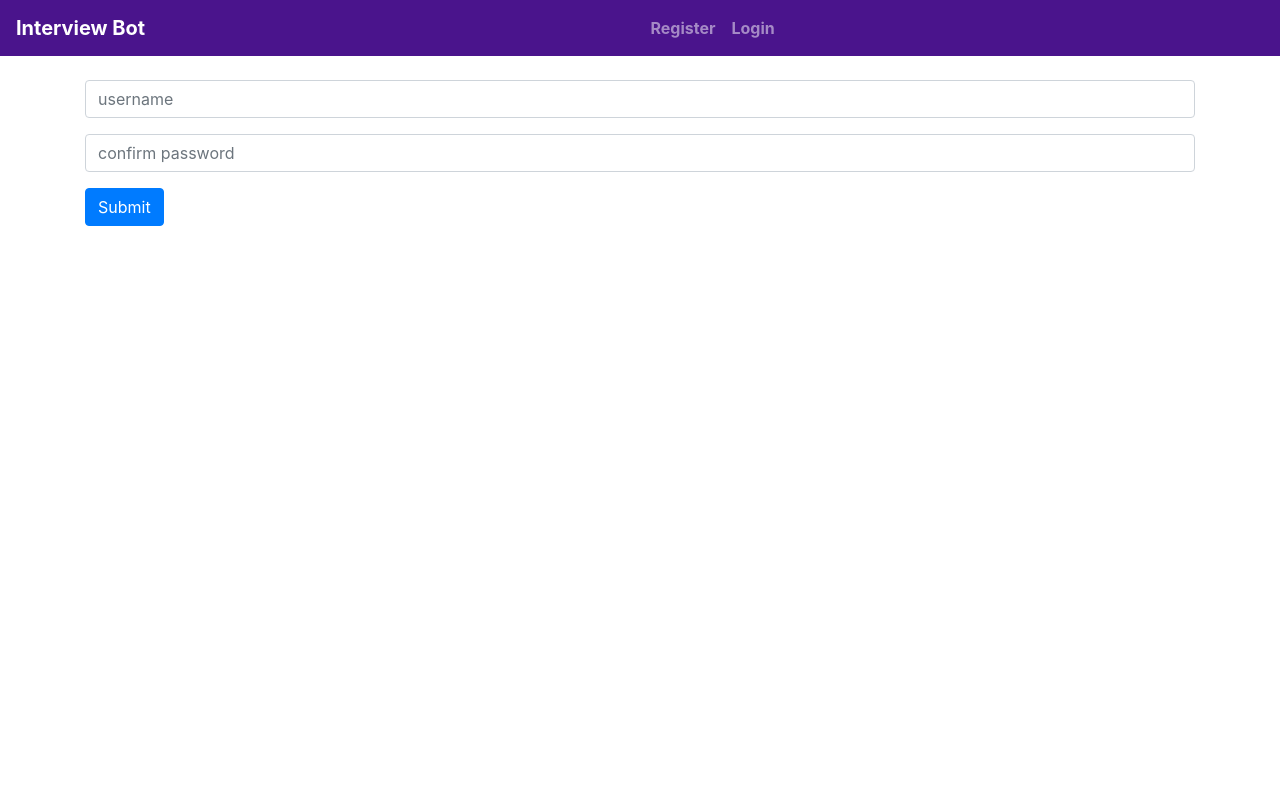
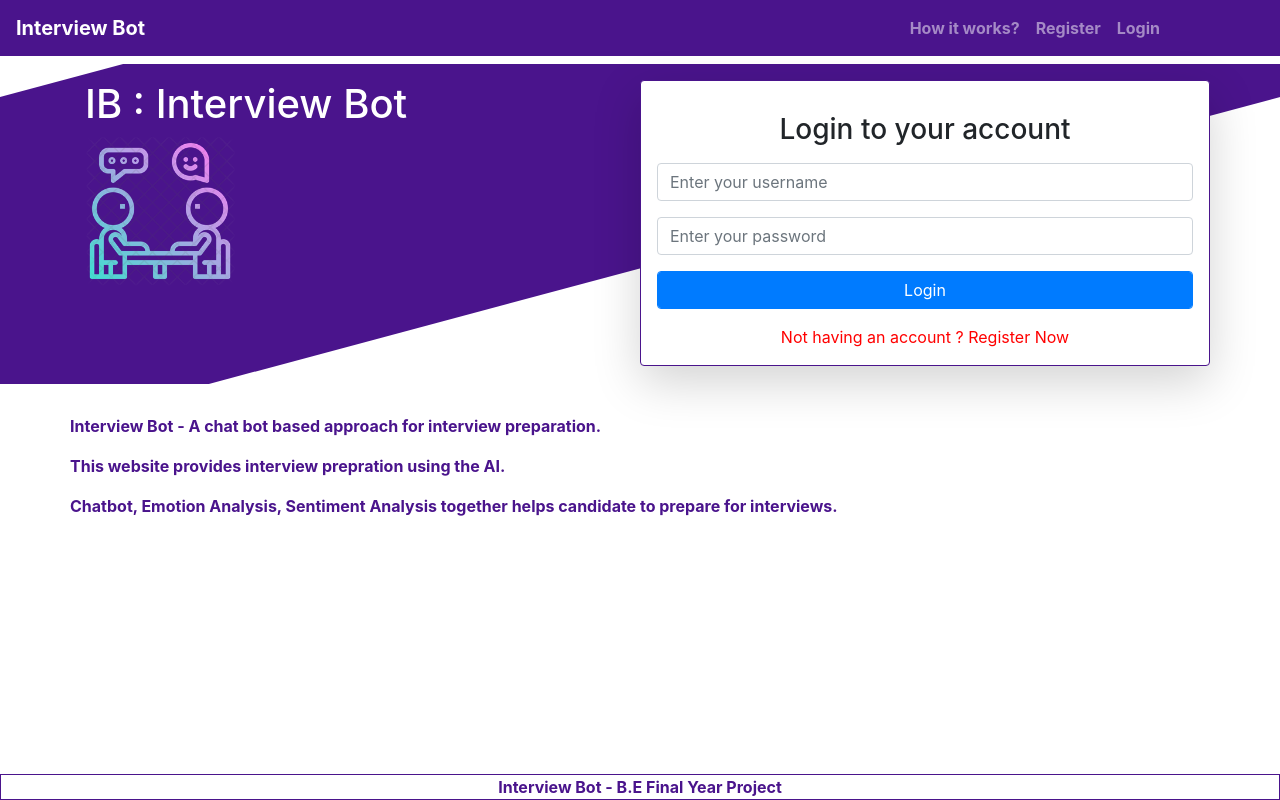
Before and after one commit to jitendrachoudhary9623/interview-bot, a Flask app: page /login in a window 1280 px wide; the page is wider, and only the part inside the window is pictured. Run offline with Flask 2, Linux system fonts and the light colour scheme; parts of the project's set-up code (start-up, migrations or seed data) failed here and were passed over; some libraries are stand-ins or nearby versions.

Commit message:
Added style to login system

```diff
--- a/main.py
+++ b/main.py
@@ -79,14 +79,16 @@ def login():
 def logout():
 	session["log"]=False
 	session.clear()
-	flash("Logged out ,Thank you for using our service","success")
+	#flash("Logged out ,Thank you for using our service","success")
 	return redirect(url_for("login"))
 
 #route for main page
 @app.route("/chatbot")
 def chatbot():
-	load_kern(False)
-	return render_template('chat.html')
+	if 'log' in session:
+		load_kern(False)
+		return render_template('chat.html')
+	return render_template('notallowed.html')
 
 #route for chatbot
 asked=[]
@@ -162,6 +164,14 @@ def pdf_template():
 		response.headers['Content-Type']="application/pdf"
 		response.headers['Content-Disposition']="inline; filename=output.pdf" #change to attachment
 		return response
+
+
+#error handlers
+@app.errorhandler(404)
+def error404(error):
+	return "404",404
+
+
 if __name__ == "__main__":
     app.secret_key="interviewbot"
-    app.run(debug=True,port=9145)
+    app.run(debug=True,port=9147)
--- /dev/null
+++ b/templates/includes/_background_heading.html
@@ -0,0 +1,32 @@
+<style>
+body {
+ height:100vh;
+ margin:0;
+ background:white;
+}
+body:before {
+ content:"";
+ position:absolute;
+ top:8%;
+ bottom:-12px;
+ left:-37%;
+height:40%;
+ width:100%;
+ background:#4a148c;
+ transform:skew(-75deg);
+}
+.tri{
+background-color: white;
+height:150%;
+padding:15%;
+border:solid 1px #4a148c;
+border-radius:30px;
+}
+
+.imp{
+color:#4a148c;
+}
+</style>
+
+<span style="color:white" class="font-weight-bold"><h1>IB : Interview Bot</h1></span>
+<img src="{{ url_for('static',filename='images/icon.png') }}" style="height:150px;width:150px;"></img>
--- /dev/null
+++ b/templates/includes/_intro_message.html
@@ -0,0 +1,6 @@
+<div class=" imp font-weight-bold">
+<p>Interview Bot - A chat bot based approach for interview preparation.</p>
+<p>This website provides interview prepration using the AI.</p>
+<p>Chatbot, Emotion Analysis, Sentiment Analysis together helps candidate to prepare for interviews.</p>
+
+</div>
--- a/templates/layout.html
+++ b/templates/layout.html
@@ -7,8 +7,10 @@
 <script src="{{ url_for('static', filename='js/bootstrap4.min.js') }}"></script>
 <link href="{{ url_for('static',filename ='styles/bootstrap4.min.css') }}" rel="stylesheet">
 <style>
-body{
-
+.fixed-bottom{
+border:solid 1px #4a148c;
+color:#4a148c;
+font-style:bold;
 }
 </style>
 <title></title>
@@ -21,14 +23,17 @@ body{
   </button>
 
   <div class="collapse navbar-collapse" id="navbarSupportedContent">
-    <ul class="nav navbar-nav ml-auto">
+    <ul class="nav navbar-nav ml-auto ">
 	{% if session.log %}
       <li class="nav-item active">
-        <a class="nav-link" href="/">Home <span class="sr-only">(current)</span></a>
+        <a class="nav-link" href="/home">Home <span class="sr-only">(current)</span></a>
       </li>
 	{% endif %}
     </ul>
-    <ul class="nav navbar-nav mr-auto">
+    <ul class="nav navbar-nav justify-content-end">
+      <li class="nav-item">
+        <a class="nav-link" href="/ppt"><b>How it works?</b></a>
+      </li>
 	{% if not session.log %}
 
       <li class="nav-item">
@@ -49,6 +54,19 @@ body{
       </li>
 
 	{% endif %}
+ 	<li class="nav-item p-2">
+        <a class="nav-link" href=""></a>
+      	</li>
+ 	<li class="nav-item">
+        <a class="nav-link" href=""></a>
+      	</li>
+ 	<li class="nav-item">
+        <a class="nav-link" href=""></a>
+      	</li> 	<li class="nav-item">
+        <a class="nav-link" href=""></a>
+      	</li> 	<li class="nav-item">
+        <a class="nav-link" href=""></a>
+      	</li>
     </ul>
 
   </div>
@@ -57,5 +75,9 @@ body{
 {% include  "includes/_message.html" %}
 {% block body%}
 {% endblock %}
+
+<footer  class="fixed-bottom font-weight-bold text-center">
+Interview Bot - B.E Final Year Project
+</footer>
 </body>
 </html>
--- a/templates/login.html
+++ b/templates/login.html
@@ -1,14 +1,37 @@
 {% extends "layout.html"%}
 {% block body %}
+
 <div class="container">
+<div class="row">
+
+<div class="col-md-6">
+{% include  "includes/_background_heading.html" %}
+</div>
+
+<div class="col-md-6 tri shadow-lg p-3 mb-5 bg-white rounded">
+<div class="font-weight-bold text-center">
+<p class="imp"><h3>Login to your account</h3></p>
+</div>
 <form action="" method="POST">
 <div class="form-group">
-<input type="text" name="username" class="form-control" placeholder="username" required/>
+<input type="text" name="username" class="form-control" placeholder="Enter your username" required/>
 </div>
 <div class="form-group">
-<input type="password" name="password" class="form-control" placeholder="confirm password" required/>
+<input type="password" name="password" class="form-control" placeholder="Enter your password" required/>
 </div>
-<button class="btn btn-primary" type="submit">Submit</button>
+<button class="btn btn-primary form-group form-control" type="submit">Login</button>
+
+<center><a href="/register" class="text-center" style="color:red">Not having an account ? Register Now</a></center>
 </form>
 </div>
+
+</div>
+<div class="row">
+{% include  "includes/_intro_message.html" %}
+<div class="col-md-6 font-weight-bold">
+</br>
+
+</div>
+</div>
+</div>
 {% endblock %}
```
Also changed, not shown: templates/index.html (+15 -74 lines), templates/notallowed.html (added, +17 -0 lines), templates/register.html (+30 -5 lines), static/images/icon.jpg (added), static/images/icon.png (added).
